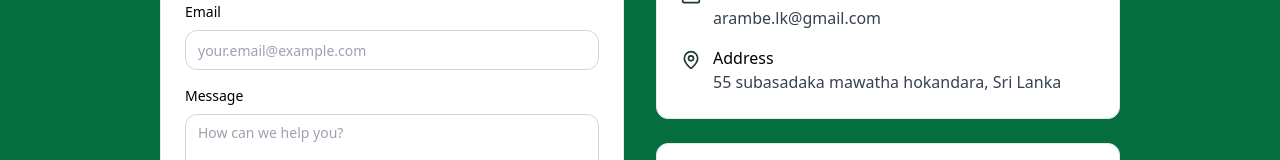
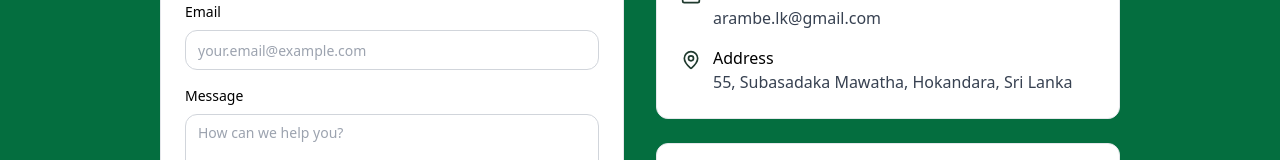
Before and after one commit to whitevolfe/saja-ecommerce, a React (Vite) app: page /contact in a window 1280 px wide. Shown: the part 380-540 px from the top of the page. Built offline with nearby package versions, Linux system fonts and the light colour scheme; the HTML template or start-up script is replaced by a standard one.

Commit message:
contact descript capital;

```diff
--- a/src/pages/Contact.tsx
+++ b/src/pages/Contact.tsx
@@ -149,7 +149,7 @@ const Contact = () => {
                   <div>
                     <p className='font-medium text-black'>Address</p>
                     <p className='text-gray-700'>
-                      55 subasadaka mawatha hokandara, Sri Lanka
+                      55, Subasadaka Mawatha, Hokandara, Sri Lanka
                     </p>
                   </div>
                 </div>
```
